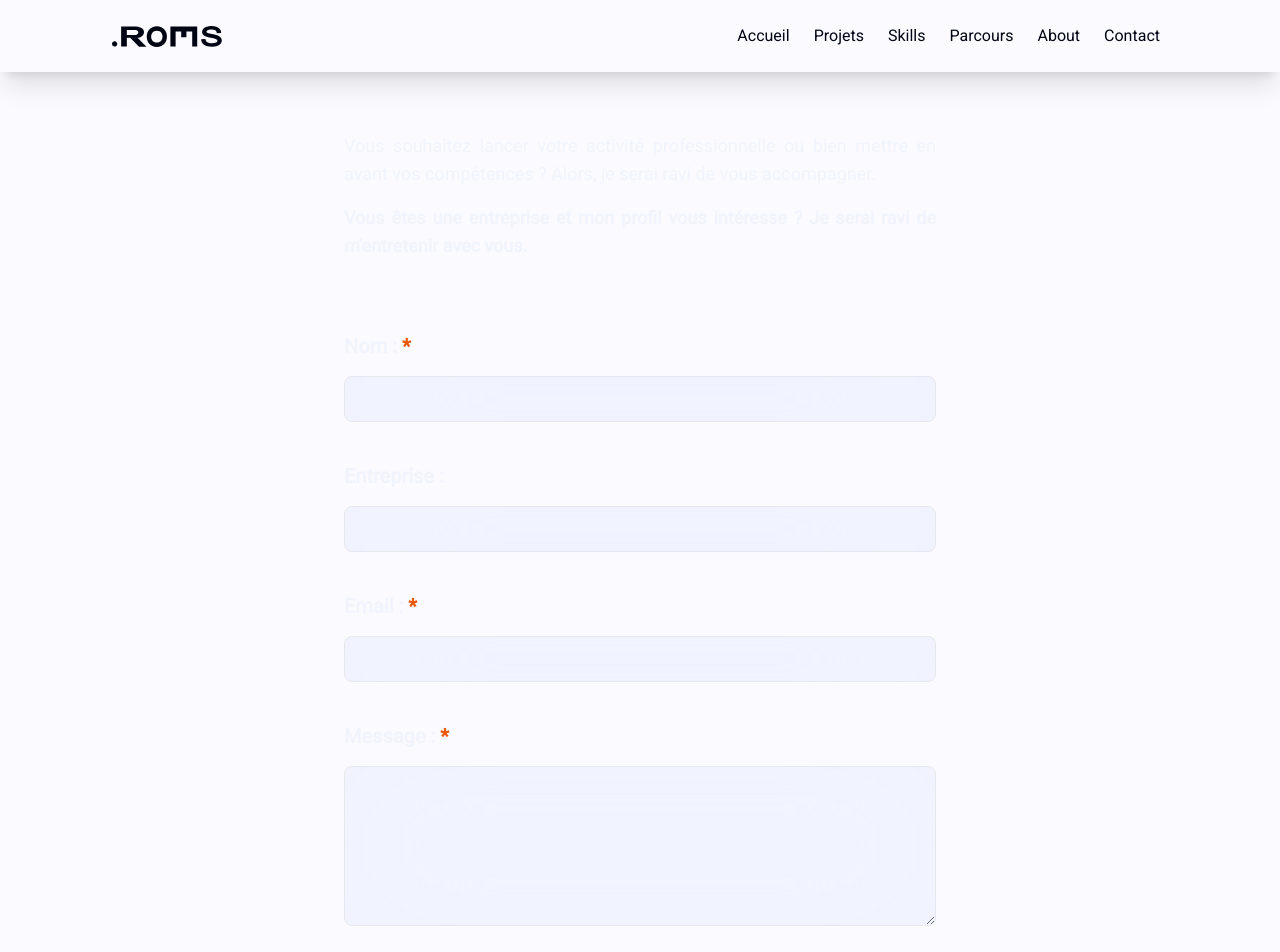
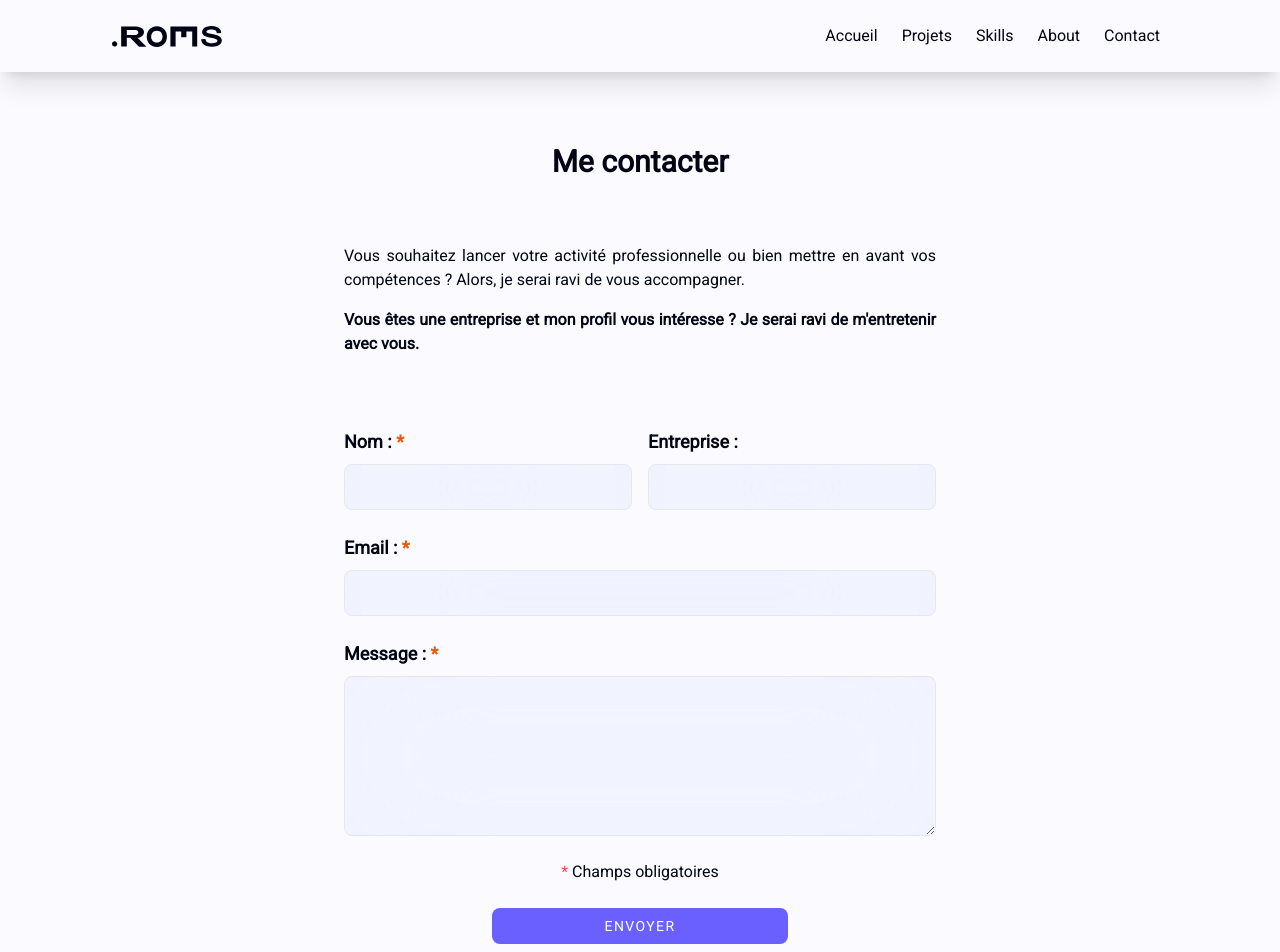
Before and after one commit to Roms-Her/Portfolio, a Next.js app: page /contact in a window 1280 px wide. Shown: the top 952 px of the page. Built offline with nearby package versions, Linux system fonts and the light colour scheme.

Commit message:
style: color fixed and information section updated

```diff
--- a/app/src/components/header/Nav.jsx
+++ b/app/src/components/header/Nav.jsx
@@ -32,7 +32,7 @@ export default function Nav() {
 
        {/* mobile menu */}
       <ul
-        className={`xl:hidden fixed z-10 flex flex-col justify-center gap-4 sm:gap-8 h-lvh top-0 right-0 w-4/6 md:w-2/6 bg-orange-500 p-12 sm:p-20 text-xl transition-all shadow-contrast ${
+        className={`xl:hidden fixed z-10 flex flex-col justify-center gap-4 sm:gap-8 h-lvh top-0 right-0 w-4/6 md:w-2/6 bg-solidContrast p-12 sm:p-20 text-xl transition-all shadow-contrast ${
           menuOpen ? "translate-x-0" : "translate-x-full"
         }`}
       >
@@ -40,7 +40,7 @@ export default function Nav() {
           className="fixed top-8 right-8"
           onClick={() => setMenuOpen(!menuOpen)}
         >
-          <IoClose className="h-10 w-10 text-newBlack" />
+          <IoClose className="h-10 w-10 text-white" />
         </button>
 
         {navLinks.map((link, index) => (
@@ -48,7 +48,7 @@ export default function Nav() {
             <div className="flex items-center gap-5 mb-4 sm:mb-6">
               <Link
                 href={link.url}
-                className="flex items-center w-full justify-center transition gap-6 px-4 py-2 rounded-xl backdrop-blur-xl bg-[#d6e0ff40] shadow-xl"
+                className="flex items-center w-full justify-center transition gap-6 px-4 py-2 rounded-lg bg-white shadow-lg"
                 onClick={() => setMenuOpen(!menuOpen)}
               >
                 {link.title}
--- a/app/src/components/main/contact/Contact.jsx
+++ b/app/src/components/main/contact/Contact.jsx
@@ -67,11 +67,11 @@ export default function Contact() {
   const isValidEmail = regexEmail.test(formData.email);
 
   return (
-    <section className="flex flex-col gap-6 mb-12 min-h-lvh justify-center">
-      <h1 className="w-full text-center text-3xl font-bold p-6">
+    <section className="flex flex-col gap-6 mb-12 min-h-lvh justify-center text-newBlack">
+      <h1 className="w-full mt-32 text-center text-3xl font-bold p-4">
         Me contacter
       </h1>
-      <div className="mx-auto text-lg flex flex-col gap-4 p-6 sm:w-5/6 md:w-4/6 lg:w-3/6 2xl:w-2/6 text-justify">
+      <div className="mx-auto flex flex-col gap-4 p-6 sm:w-5/6 md:w-4/6 lg:w-3/6 2xl:w-2/6 text-justify">
         <p>
           Vous souhaitez lancer votre activité professionnelle ou bien mettre en
           avant vos compétences ? Alors, je serai ravi de vous accompagner.
@@ -83,10 +83,12 @@ export default function Contact() {
       </div>
       <form
         onSubmit={handleSubmit}
-        className="flex flex-col items-center gap-10 w-full sm:w-5/6 md:w-4/6 lg:w-3/6 2xl:w-2/6 mx-auto p-6"
+        className="flex flex-col items-center gap-6 w-full sm:w-5/6 md:w-4/6 lg:w-3/6 2xl:w-2/6 mx-auto p-6"
       >
-        <div className="flex flex-col w-full  gap-4">
-          <label className="font-bold text-xl" htmlFor="name">
+        <div className="flex flex-col md:flex-row w-full gap-4">
+
+        <div className="flex flex-col w-full  gap-2">
+          <label className="font-bold text-lg" htmlFor="name">
             Nom : <span className="text-orange-600">*</span>
           </label>
           <input
@@ -100,8 +102,8 @@ export default function Contact() {
             placeholder=""
           />
         </div>
-        <div className="flex flex-col w-full  gap-4">
-          <label className="font-bold text-xl" htmlFor="companyName">
+        <div className="flex flex-col w-full  gap-2">
+          <label className="font-bold text-lg" htmlFor="companyName">
             Entreprise :
           </label>
           <input
@@ -114,8 +116,9 @@ export default function Contact() {
             placeholder=""
           />
         </div>
-        <div className="flex flex-col w-full gap-4">
-          <label className="font-bold text-xl" htmlFor="email">
+        </div>
+        <div className="flex flex-col w-full gap-2">
+          <label className="font-bold text-lg" htmlFor="email">
             Email : <span className="text-orange-600">*</span>
           </label>
           <input
@@ -135,8 +138,8 @@ export default function Contact() {
             </p>
           )}
         </div>
-        <div className="flex flex-col w-full gap-4">
-          <label className="font-bold text-xl" htmlFor="message">
+        <div className="flex flex-col w-full gap-2">
+          <label className="font-bold text-lg" htmlFor="message">
             Message : <span className="text-orange-600">*</span>
           </label>
           <textarea
@@ -155,7 +158,7 @@ export default function Contact() {
           <p
             className={`py-2 px-4 ${
               isValidStatus ? "bg-green-600" : "bg-orange-600"
-            } rounded-xl text-xl font-bold`}
+            } rounded-xl text-lg font-bold`}
           >
             {responseMessage}
           </p>
@@ -167,7 +170,7 @@ export default function Contact() {
 
         <button
           type="submit"
-          className="bg-solid w-2/4 px-4 py-2 rounded-xl uppercase border border-solid tracking-widest font-medium text-sm hover:bg-orange-500 hover:border-orange-800 hover:shadow-xl transition-all ease-out duration-200"
+          className="bg-solid w-2/4 px-4 py-2 rounded-lg text-white uppercase tracking-widest font-medium text-sm hover:bg-orange-500hover:shadow-lg transition-all ease-out duration-200"
         >
           Envoyer
         </button>
--- a/app/src/components/main/home/Welcome.jsx
+++ b/app/src/components/main/home/Welcome.jsx
@@ -16,7 +16,7 @@ function scrollToProjects() {
   return (
     <section className="flex flex-col items-center  2xl:py-10 text-newBlack">
 
-    <div className="flex p-8 mt-20 lg:mt-28 flex-col w-full lg:w-5/6 2xl:w-4/6  md:mb-10 lg:flex-row-reverse lg:mb-14">
+    <div className="flex p-8 mt-28 lg:mt-40 flex-col w-full lg:w-5/6 2xl:w-4/6  md:mb-10 lg:flex-row-reverse lg:mb-14">
         <div className="flex w-60 h-60  bg-cover    justify-center mb-8 m-auto md:mb-12 md:w-70 md:h-70 xl:w-96 xl:h-96 ">
         <DotLottieReact src="/animation/animationWork-file.lottie" loop autoplay/>
         </div>
@@ -24,7 +24,7 @@ function scrollToProjects() {
 
             <p className="mb-2 text-lg md:mb-4 md:text-xl 2xl:text-2xl">Bonjour je suis <strong className="text-orange-500">Romain Hernandez</strong>,</p>
             <h1 className="mb-8 leading-none max-w-xl 2xl:max-w-2xl font-bold  text-6xl md:mb-10 2xl:text-8xl">Bienvenue sur mon portfolio!</h1>
-            <p className="mb-6 text-lg md:mb-8 md:text-xl 2xl:text-2xl">Développeur full stack créatif et passionné.</p>
+            <p className="mb-6 text-lg md:mb-8 md:text-xl 2xl:text-2xl">Développeur fullstack créatif et passionné.</p>
             <ul className="flex gap-2 flex-wrap md:gap-4 xl:gap-4">
 
                 {links.map((link, index) => (
--- a/app/src/components/main/home/skills/Skills.jsx
+++ b/app/src/components/main/home/skills/Skills.jsx
@@ -112,18 +112,18 @@ export default function Skills() {
         >
           <div className="flex flex-col max-w-full flex-wrap justify-center items-center w-full  lg:w-4/5">
             <h3 className="font-bold uppercase text-xl mb-10">Méthodologie</h3>
-            <ul className="flex gap-10 max-w-full flex-wrap justify-center items-center w-3/4">
+            <ul className="flex gap-6 md:gap-10 max-w-full flex-wrap justify-center items-center w-3/4">
               {ortherSkills.map((skill, index) => (
                 <motion.li
                   whileHover={{ scale: 1.2 }}
                   whileTap={{ scale: 0.8 }}
-                  className="uppercase font-semibold md:text-base"
+                  className="font-semibold"
                   key={index}
                 >
                   <Link
                     href={skill.doc}
                     target="_blank"
-                    className="px-4 py-2 bg-[#eae8ff] text-black hover:text-white hover:bg-orange-500 hover:shadow-lg rounded-lg"
+                    className="px-4 py-2 bg-backgroundLigth text-black hover:text-white hover:bg-orange-500 hover:shadow-lg rounded-lg"
                   >
                     {skill.description}
                   </Link>
--- a/app/src/components/main/home/skills/typeSkills/HardSkills.jsx
+++ b/app/src/components/main/home/skills/typeSkills/HardSkills.jsx
@@ -3,7 +3,7 @@ import Link from "next/link";
 export default function SkillsCard({skill}) {
   return (
 
-      <div className="w-16 h-16 p-4 backdrop-blur-lg bg-[#eae8ff] hover:bg-orange-500 shadow-xl rounded-3xl ">
+      <div className="w-16 h-16 p-4 backdrop-blur-lg bg-backgroundLigth hover:bg-orange-500 shadow-xl rounded-3xl ">
         <Link href={skill.doc} target="_blank">
           <Image
             className="w-full"
--- a/app/src/components/main/home/skills/typeSkills/SoftSkills.jsx
+++ b/app/src/components/main/home/skills/typeSkills/SoftSkills.jsx
@@ -5,7 +5,7 @@ export default function SoftSkills({ skill }) {
     <figure className="flex flex-col items-center justify-center gap-4">
       <Link href={skill.doc} target="_blank">
         <Image
-          className="w-16 h-16 p-4 backdrop-blur-lg bg-[#eae8ff] hover:bg-orange-500 shadow-xl rounded-3xl"
+          className="w-16 h-16 p-4 backdrop-blur-lg bg-backgroundLigth hover:bg-orange-500 shadow-xl rounded-3xl"
           src={skill.logo}
           alt={skill.alt}
         />
--- a/app/src/site/links.js
+++ b/app/src/site/links.js
@@ -12,10 +12,6 @@ const navLinks = [
     url: "/#skills",
   },
   {
-    title: "Parcours",
-    url: "/#timeline",
-  },
-  {
     title: "About",
     url: "/#about",
   },
--- a/tailwind.config.js
+++ b/tailwind.config.js
@@ -8,17 +8,10 @@ module.exports = {
   theme: {
     extend: {
       colors: {
-        // backgroundColorBlack: "#05077b",
-        // backgroundColorWhite: "#0534b4",
-        // solid: "#0090FF",
-        // accessible: "#f1f4fd",
-        // solidBlack: "#0d1e6d"
-        backgroundColorBlack: "#05077b",
-        backgroundColorWhite: "#0534b4",
         solid: "#6a5fff",
-        accessible: "#f1f4fd",
-        solidBlack: "#0d1e6d",
-        newBlack: "#010412"
+        solidContrast: "#695eff",
+        newBlack: "#010412",
+        backgroundLigth: "#eae8ff",
       },
 
       backgroundImage: {
```
Also changed, not shown: app/src/components/footer/Footer.jsx (+4 -4 lines), app/src/components/main/home/moreInformations/MoreInformations.jsx (+25 -14 lines), 1 other file (tests, documents, lock files or other folders).
